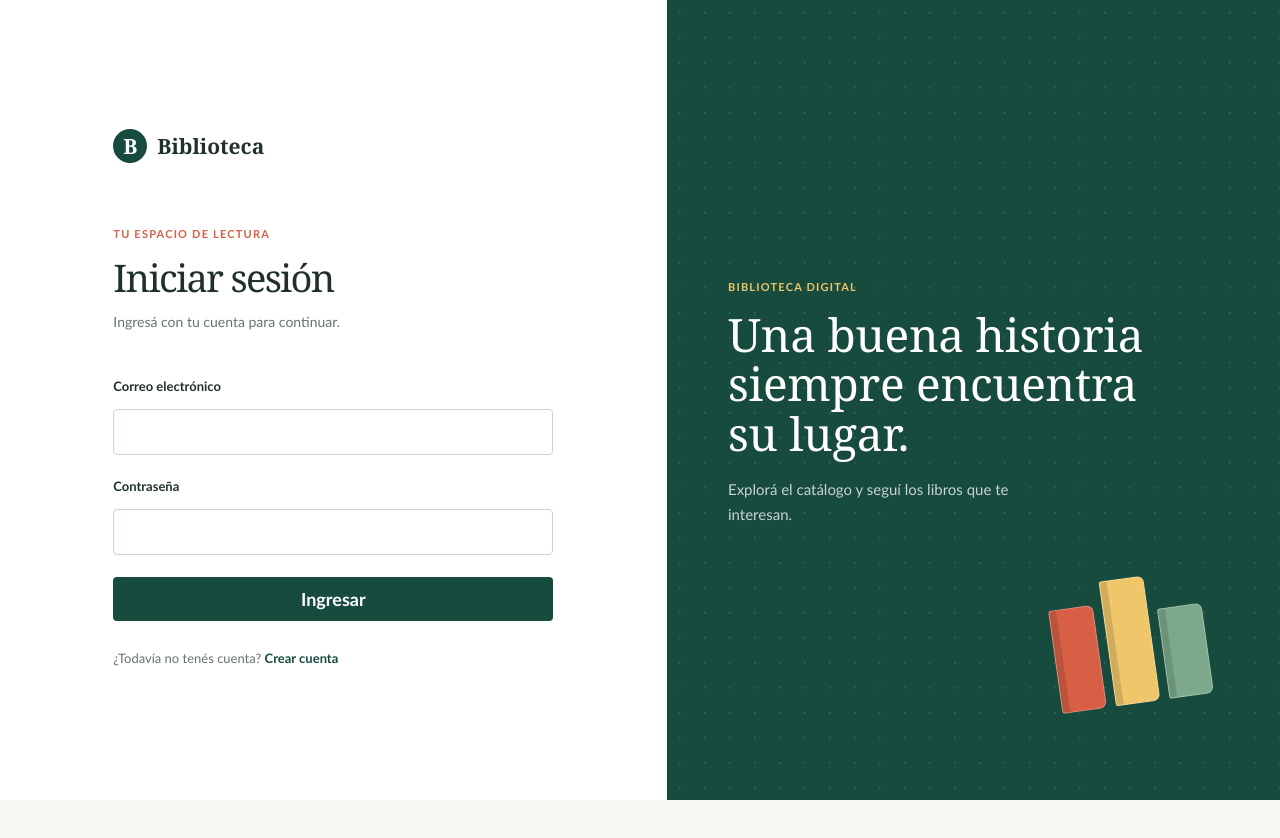
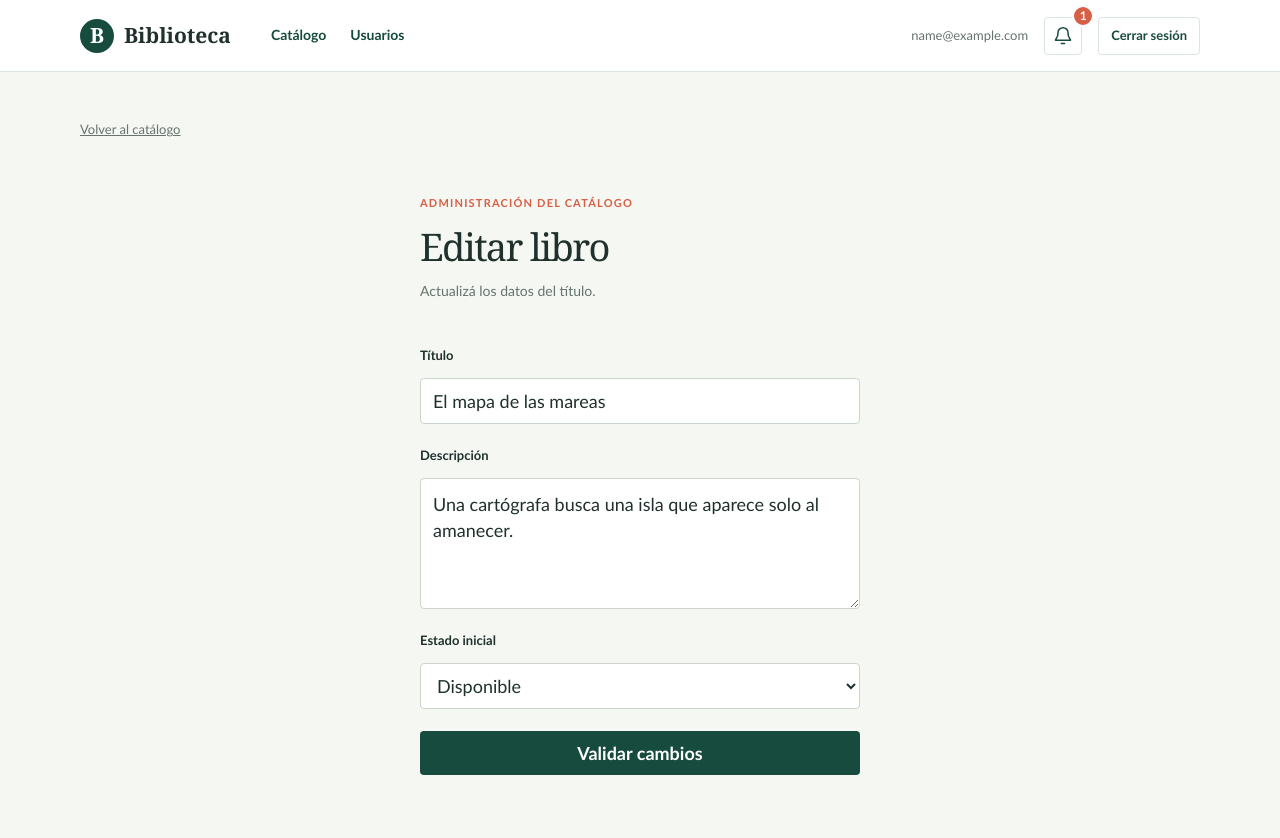
Before and after one commit to RamzLu/practica-integradora-TLPIV-2026, a React (Vite) app in the folder frontend/: page /libros/libro-1/editar in a window 1280 px wide. Before the commit this address led to /login. Shown: the top 838 px of the page. Before the commit the page ends 800 px from the top, so only its background shows below. Built offline with nearby package versions, Linux system fonts and the light colour scheme; sample sign-in values are in the browser's storage.

Commit message:
formulario de edicion de libro

```diff
--- a/frontend/src/App.tsx
+++ b/frontend/src/App.tsx
@@ -31,6 +31,7 @@ export default function App() {
           <Route index element={<Navigate to="/libros" replace />} />
           <Route path="/libros" element={<LibroListPage />} />
           <Route path="/libros/nuevo" element={<LibroFormPage />} />
+          <Route path="/libros/:id/editar" element={<LibroFormPage />} />
           <Route path="/libros/:id" element={<LibroDetailPage />} />
           <Route
             path="/admin/usuarios"
--- a/frontend/src/pages/LibroFormPage.tsx
+++ b/frontend/src/pages/LibroFormPage.tsx
@@ -1,42 +1,59 @@
 import { useState } from 'react'
 import type { SubmitEvent } from 'react'
-import { Link } from 'react-router'
+import { Link, useParams } from 'react-router'
 import { Can } from '../components/Can'
+import { librosDeVistaPrevia } from '../data/librosPreview'
 import type { LibroStatus } from '../types'
 
 export function LibroFormPage() {
 	const [message, setMessage] = useState('')
+	const { id } = useParams()
+	const book = id ? librosDeVistaPrevia.find((item) => item.id === id) : undefined
+	const isEditing = Boolean(id)
+	const permission = isEditing ? 'libro:update' : 'libro:create'
 
 	const handleSubmit = (event: SubmitEvent<HTMLFormElement>) => {
 		event.preventDefault()
-		setMessage('Formulario validado. Falta guardar el libro mediante la API.')
+		setMessage('Datos validados. Falta guardar los cambios mediante la API.')
+	}
+
+	if (isEditing && !book) {
+		return (
+			<section className="catalog-page">
+				<Link className="auth-switch" to="/libros">Volver al catálogo</Link>
+				<div className="catalog-empty">
+					<h1>Libro no encontrado</h1>
+					<p>No hay un libro de vista previa con ese identificador.</p>
+				</div>
+			</section>
+		)
 	}
 
 	return (
 		<section className="catalog-page">
 			<Link className="auth-switch" to="/libros">Volver al catálogo</Link>
 			<Can
-				permission="libro:create"
-				fallback={<p className="form-message" role="status">No tienes permiso para crear libros.</p>}
+				permission={permission}
+				fallback={<p className="form-message" role="status">No tienes permiso para {isEditing ? 'editar' : 'crear'} libros.</p>}
 			>
 				<div className="auth-panel">
 					<div className="auth-heading">
 						<p className="eyebrow">Administración del catálogo</p>
-						<h1>Nuevo libro</h1>
-						<p>Completá los datos para agregar un título.</p>
+						<h1>{isEditing ? 'Editar libro' : 'Nuevo libro'}</h1>
+						<p>{isEditing ? 'Actualizá los datos del título.' : 'Completá los datos para agregar un título.'}</p>
 					</div>
 					<form className="auth-form" onSubmit={handleSubmit}>
 						<label htmlFor="title">Título</label>
-						<input id="title" name="titulo" type="text" maxLength={120} required />
+						<input id="title" name="titulo" type="text" maxLength={120} defaultValue={book?.titulo} required />
 						<label htmlFor="description">Descripción</label>
-						<textarea id="description" name="descripcion" rows={4} maxLength={1000} required />
+						<textarea id="description" name="descripcion" rows={4} maxLength={1000} defaultValue={book?.descripcion} required />
 						<label htmlFor="status">Estado inicial</label>
-						<select id="status" name="estado" defaultValue={'DISPONIBLE' satisfies LibroStatus}>
+						<select id="status" name="estado" defaultValue={book?.estado ?? ('DISPONIBLE' satisfies LibroStatus)}>
 							<option value="DISPONIBLE">Disponible</option>
 							<option value="PRESTADO">Prestado</option>
 							<option value="EN_REPARACION">En reparación</option>
 						</select>
-						<button className="button button-primary" type="submit">Revisar datos</button>
+						<button className="button button-primary" type="submit">{isEditing ? 'Validar cambios' : 'Validar libro'}</button>
 						{message && <p className="form-message" role="status">{message}</p>}
 					</form>
 				</div>
```
